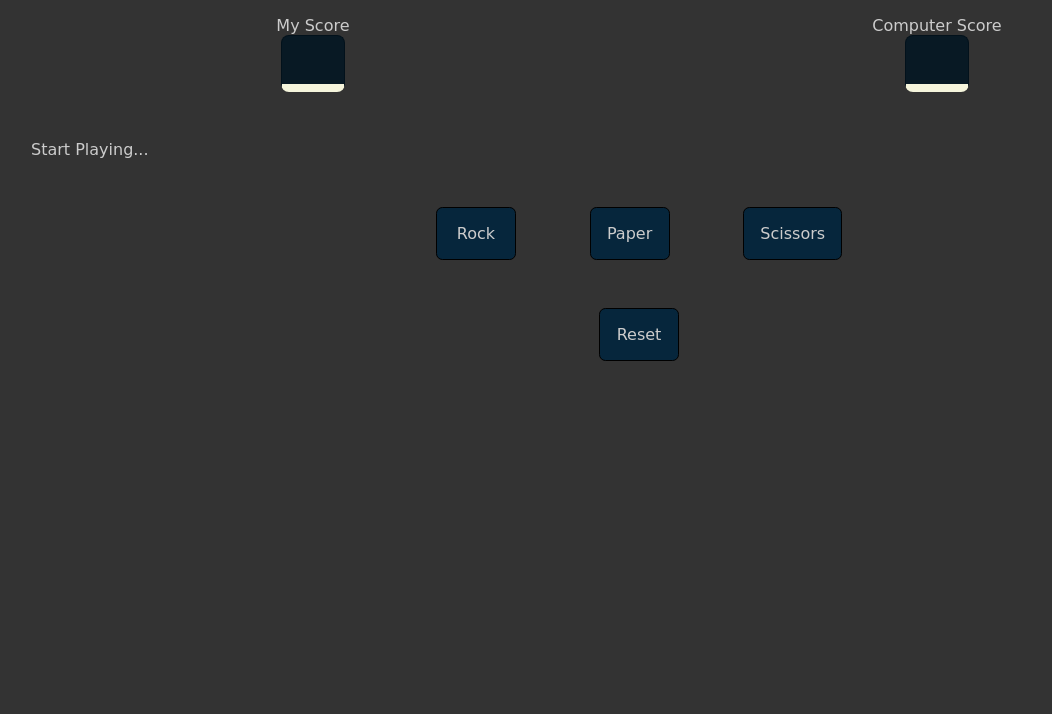
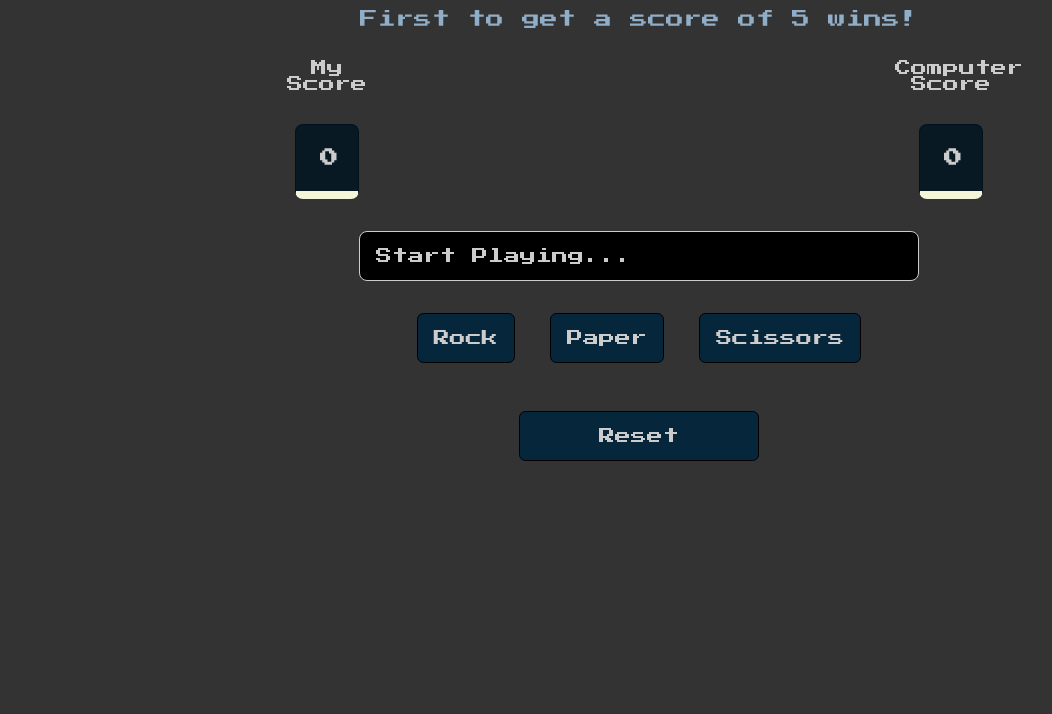
Before and after one commit to Heart-n-Soul/rock-paper-scissors, a plain HTML site: page index.html in a window 1280 px wide. Shown: the part 86-800 px from the top of the page, without its empty margins (1-1053 px from the left). Drawn offline with Linux system fonts and the light colour scheme.

Commit message:
Add new elements and classes

```diff
--- a/index.html
+++ b/index.html
@@ -4,33 +4,44 @@
     <meta charset="UTF-8" />
     <meta name="viewport" content="width=device-width, initial-scale=1.0" />
     <title>rock-paper-scissors</title>
+    <link rel="preconnect" href="https://fonts.googleapis.com" />
+    <link rel="preconnect" href="https://fonts.gstatic.com" crossorigin />
+    <link
+      href="https://fonts.googleapis.com/css2?family=Press+Start+2P&display=swap"
+      rel="stylesheet"
+    />
     <link rel="stylesheet" href="style.css" />
-    <script src="script.js"></script>
+    <script src="script.js" defer></script>
   </head>
   <body>
     <header>
       <h1>rock! paper! scissors!</h1>
+      <div class="instruction-container">
+        <p class="instruction">First to get a score of 5 wins!</p>
+      </div>
     </header>
     <main class="main">
       <section class="section-1">
-        <div>
-          <p>My Score</p>
+        <div class="score-container">
+          <p class="score-title">My Score</p>
           <p class="score my-score"></p>
         </div>
-        <div>
-          <p>Computer Score</p>
+        <div class="score-container">
+          <p class="score-title">Computer Score</p>
           <p class="score computer-score"></p>
         </div>
       </section>
       <section class="section-2">
-        <div class="message">Start Playing...</div>
+        <div class="message-container">
+          <p class="message">Start Playing...</p>
+        </div>
         <div class="btn-container">
-          <button class="btn rock">Rock</button>
-          <button class="btn paper">Paper</button>
-          <button class="btn scissors">Scissors</button>
+          <button class="btn">Rock</button>
+          <button class="btn">Paper</button>
+          <button class="btn">Scissors</button>
         </div>
         <div class="reset-container">
-          <button class="btn reset">Reset</button>
+          <button class="btn-reset">Reset</button>
         </div>
       </section>
     </main>
```
